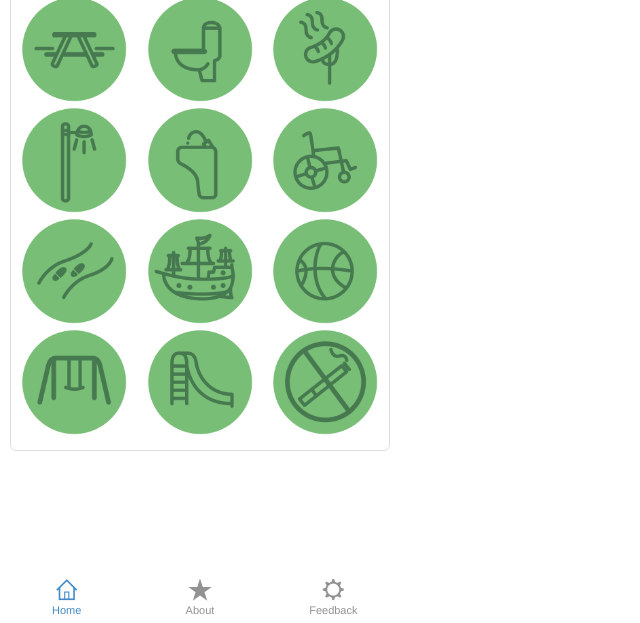
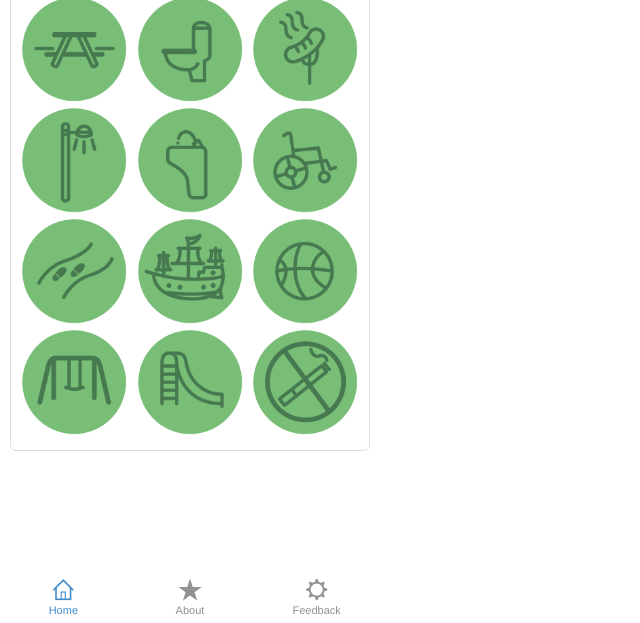
Before and after one commit to creativedezign/pick-a-park, a plain HTML site: page index.html in a window 1280 px wide. Shown: the part 177-800 px from the top of the page, without its empty margins (0-640 px from the left). Drawn offline with Linux system fonts and the light colour scheme; files whose address does not match are found by name.

Commit message:
12 icons

```diff
--- a/css/ratchet.css
+++ b/css/ratchet.css
@@ -245,7 +245,7 @@ body {
   line-height: 21px;
   color: #000;
   background-color: #fff;
-  max-width:400px;
+  max-width:380px;
 }
 
 a {
@@ -532,7 +532,7 @@ input[type="button"] {
 .title {
   position: absolute;
   display: block;
-  width: 400px;
+  width: 380px;
   padding: 0;
   margin: 0 -10px;
   font-size: 17px;
@@ -550,7 +550,7 @@ input[type="button"] {
 .bar-tab {
   bottom: 0;
   display: table;
-  width: 400px;
+  width: 380px;
   height: 50px;
   padding: 0;
   table-layout: fixed;
--- a/index.html
+++ b/index.html
@@ -32,23 +32,23 @@
 
           <h1>I want a park with:</h1>
           <div>
-          <a href="#"><img src="img/picnic.png" style="margin-right:15px;" width="106px;" height="106px;"></a>
-          <a href="#"><img src="img/toilets.png" style="margin-right:15px;" width="106px;" height="106px;"></a>
+          <a href="#"><img src="img/picnic.png" style="margin-right:5px;" width="106px;" height="106px;"></a>
+          <a href="#"><img src="img/toilets.png" style="margin-right:5px;" width="106px;" height="106px;"></a>
           <a href="#"><img src="img/bbq.png" width="106px" height="106px;"></a>
           </div>
           <div>
-          <a href="#"><img src="img/lighting.png" style="margin-right:15px;" width="106px" height="106px;"></a>
-          <a href="#"><img src="img/drinking_fountain.png" style="margin-right:15px; width="106px" height="106px;"></a>
+          <a href="#"><img src="img/lighting.png" style="margin-right:5px;" width="106px" height="106px;"></a>
+          <a href="#"><img src="img/drinking_fountain.png" style="margin-right:5px;" width="106px" height="106px;"></a>
           <a href="#"><img src="img/accessable.png" width="106px" height="106px;"></a>
           </div>
           <div>
-          <a href="#"><img src="img/footpath.png" style="margin-right:15px;" width="106px" height="106px;"></a>
-          <a href="#"><img src="img/pirate_ship.png" style="margin-right:15px;" width="106px" height="106px;"></a>
+          <a href="#"><img src="img/footpath.png" style="margin-right:5px;" width="106px" height="106px;"></a>
+          <a href="#"><img src="img/pirate_ship.png" style="margin-right:5px;" width="106px" height="106px;"></a>
           <a href="#"><img src="img/basketball.png" width="106px" height="106px;"></a>
           </div>
            <div>
-           <a href="#"><img src="img/swing.png" style="margin-right:15px;" width="106px" height="106px;"></a>
-           <a href="#"><img src="img/slide.png" style="margin-right:15px;" width="106px" height="106px;"></a>
+           <a href="#"><img src="img/swing.png" style="margin-right:5px;" width="106px" height="106px;"></a>
+           <a href="#"><img src="img/slide.png" style="margin-right:5px;" width="106px" height="106px;"></a>
            <a href="#"><img src="img/no_smoking.png" width="106px" height="106px;"></a>
            </div>
         </div>
```
